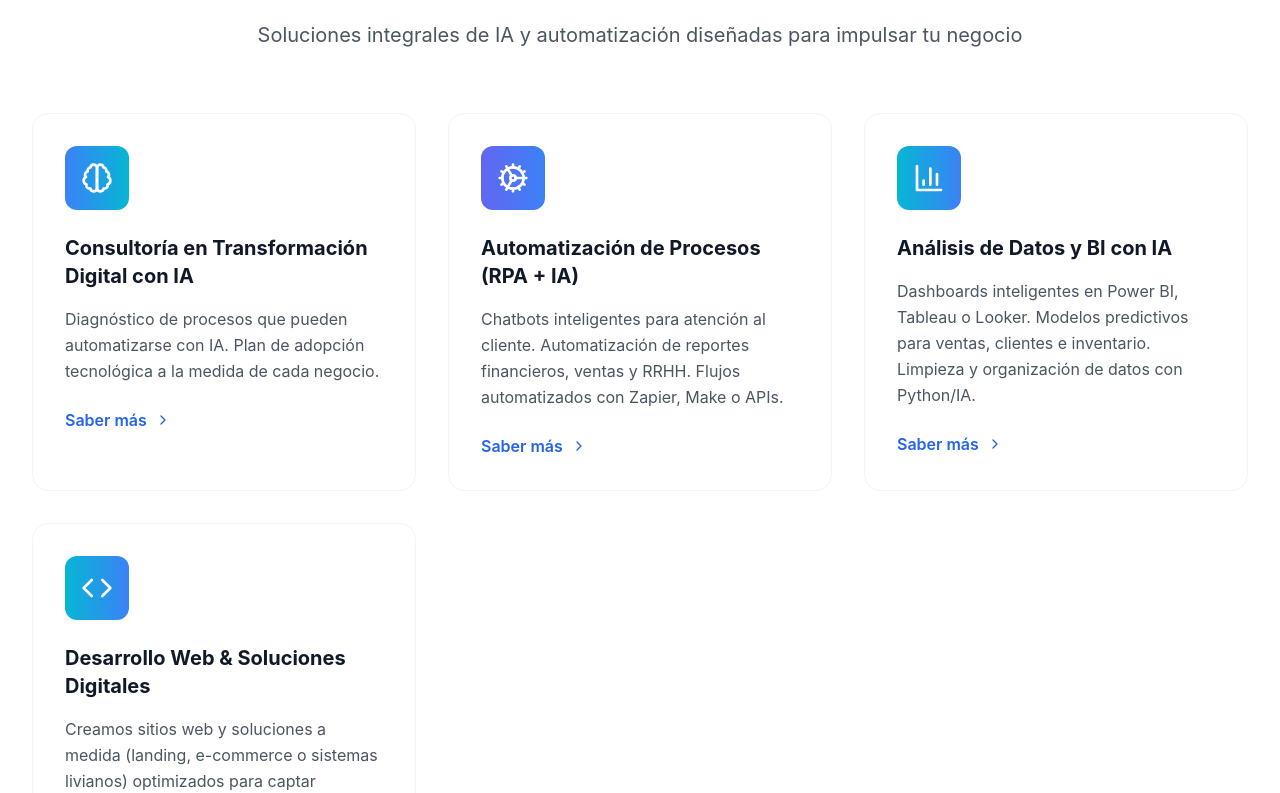
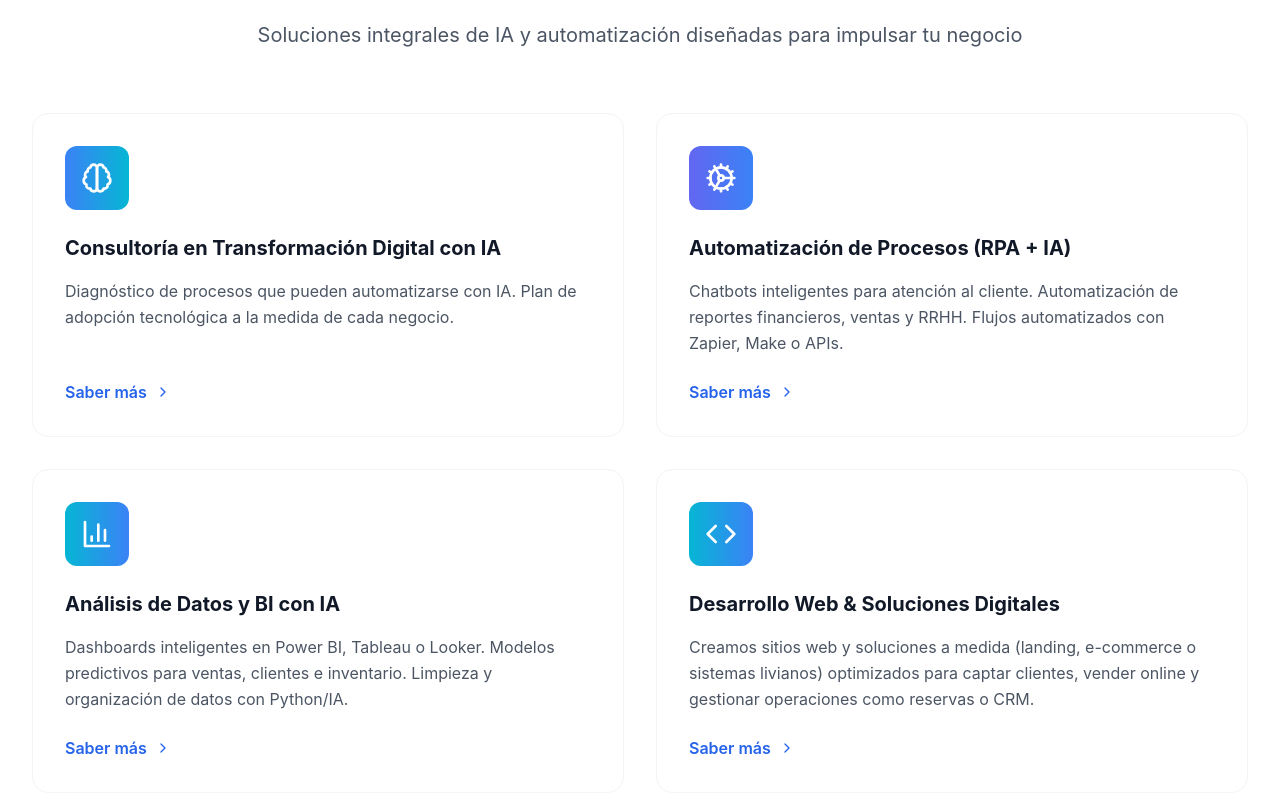
Before and after one commit to Ing-AndresL/zyph-technologies-fullstack, a React (Create React App) app in the folder frontend/: page / in a window 1280 px wide. Shown: the part 915-1708 px from the top of the page. Built offline with nearby package versions, Linux system fonts and the light colour scheme.

Commit message:
Update Services

```diff
--- a/frontend/src/components/ZyphWebsite.js
+++ b/frontend/src/components/ZyphWebsite.js
@@ -387,24 +387,27 @@ const ZyphWebsite = () => {
             </p>
           </div>
 
-          <div className="grid lg:grid-cols-3 gap-8">
+          <div className="grid grid-cols-1 md:grid-cols-2 gap-8">
             {services.map((service, index) => (
               <div
                 key={index}
-                className="group bg-white border border-gray-100 rounded-2xl p-8 hover:shadow-2xl transition-all duration-500 hover:-translate-y-2"
+                className="group bg-white border border-gray-100 rounded-2xl p-8 hover:shadow-2xl transition-all duration-500 hover:-translate-y-2 h-full flex flex-col"
               >
                 <div
                   className={`w-16 h-16 bg-gradient-to-r ${service.color} rounded-xl flex items-center justify-center mb-6 group-hover:scale-110 transition-transform duration-300`}
                 >
                   <service.icon className="h-8 w-8 text-white" />
                 </div>
+
                 <h3 className="text-xl font-bold text-gray-900 mb-4 group-hover:text-blue-600 transition-colors duration-300">
                   {service.title}
                 </h3>
+
                 <p className="text-gray-600 leading-relaxed">
                   {service.description}
                 </p>
-                <div className="mt-6">
+
+                <div className="mt-auto pt-6">
                   <button className="text-blue-600 font-semibold flex items-center space-x-2 group-hover:space-x-3 transition-all duration-300">
                     <span>Saber más</span>
                     <ChevronRight className="h-4 w-4" />
```
